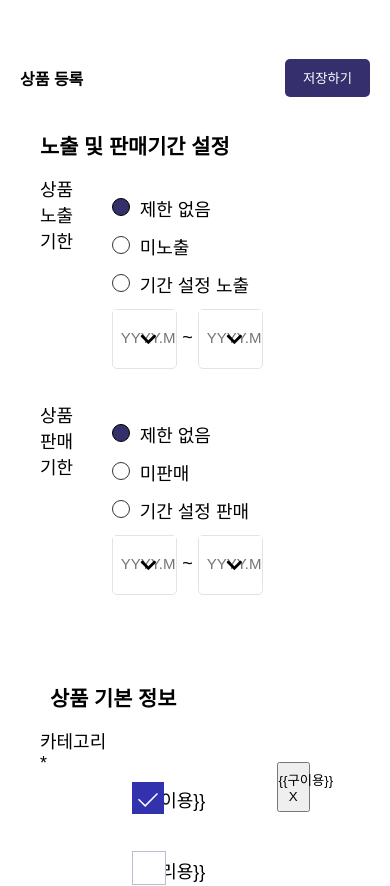
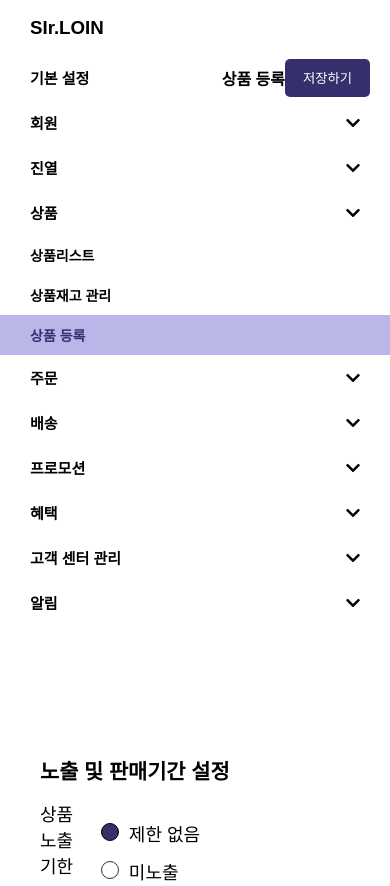
Before and after one commit to wantedPreOnboarding/19_02nd_slr_admin, a React (Create React App) app: page / in a window 390 px wide. Shown: the top 886 px of the page. Built offline with nearby package versions, Linux system fonts and the light colour scheme.

Commit message:
Add - 상품 등록, Nav 컴포넌트 분리, 논리적으로 마크업 순서 변경
- 상품 등록과 Nav의 경우 논리적인 마크업 순서상 form 밖으로 이동
- css fixed -> Grid 컴포넌트를 사용하여 레이아웃 분리

```diff
--- a/src/App.jsx
+++ b/src/App.jsx
@@ -8,10 +8,11 @@ import {
   BuyerRecommendImg,
   ExposePeriod,
   ProductDelivery,
+  ProductResistor,
   MileageEtc,
+  Nav,
 } from 'Components';
 
-import ProductRegister from 'Components/ProductRegister/ProductRegister';
 import styles from './App.module.css';
 
 const App = () => {
@@ -37,13 +38,18 @@ const App = () => {
   };
 
   return (
+    <Grid container>
+      <Grid className={styles.menu} item>
+        <Nav />
+      </Grid>
+      <Grid className={styles.gridContents} item size={10}>
         <main className={styles.main}>
+          <ProductResistor />
           <form
             onSubmit={e => {
               submitHandler(e);
             }}
           >
-        <ProductRegister> </ProductRegister>
             <Grid container center space={20}>
               <Grid item>
                 <ExposePeriod />
@@ -75,6 +81,8 @@ const App = () => {
             </Grid>
           </form>
         </main>
+      </Grid>
+    </Grid>
   );
 };
 
--- a/src/App.module.css
+++ b/src/App.module.css
@@ -1,5 +1,4 @@
-@value desktop from 'styles/theme.css';
-@value menuWidth: 213px;
+@value menuWidth, desktop from 'styles/theme.css';
 
 .main {
   max-width: desktop;
--- a/src/Components/ProductRegister/ProductRegister.jsx
+++ b/src/Components/Nav/Nav.jsx
@@ -1,5 +1,5 @@
 import React, { useState } from 'react';
-import styles from 'Components/ProductRegister/ProductRegister.module.css';
+import styles from 'Components/Nav/Nav.module.css';
 const ProductRegister = () => {
   const menuList = [
     '기본 설정',
@@ -19,8 +19,8 @@ const ProductRegister = () => {
     menu === '상품' && setOpenMenu(!openMenu);
   };
   return (
-    <div className={styles.template}>
-      <div className={styles.menubar}>
+    <section className={styles.template}>
+      <nav className={styles.menubar}>
         <div className={`${styles.menuBarInner} ${styles.top}`}>
           <h1>SIr.LOIN</h1>
         </div>
@@ -55,17 +55,8 @@ const ProductRegister = () => {
             </div>
           );
         })}
-      </div>
-      <div className={styles.menuhead}>
-        <div className={styles.headInner}></div>
-        <div className={styles.headInner}>
-          <span className={styles.saveProduct}>상품 등록</span>
-          <button className={styles.saveBtn} type="submit">
-            저장하기
-          </button>
-        </div>
-      </div>
-    </div>
+      </nav>
+    </section>
   );
 };
 
--- a/src/Components/ProductRegister/ProductRegister.module.css
+++ b/src/Components/Nav/Nav.module.css
@@ -1,26 +1,23 @@
-@value sirDPurple,sirLPurple, sirLGray,sirGray,sirRed from "styles/theme.css";
+@value desktop, sirDPurple,sirLPurple, sirLGray,sirGray,sirRed from "styles/theme.css";
 .template {
+  height: 100%;
+  top: 0;
+  left: 0;
   width: 100%;
-  height: 100%;
-  display: flex;
 }
 
 .menubar {
-  top: 0;
-  left: 0;
-  position: fixed;
-  z-index: 1px;
-  width: 200px;
   height: 100%;
   background: white;
   border-right: 2px solid sirGray;
 }
 
-@media screen and (max-width: 1200px) {
+@media screen and (max-width: desktop) {
   .menubar {
     display: none;
   }
 }
+
 .menuBarInner {
   height: 45px;
   box-sizing: border-box;
@@ -32,9 +29,11 @@
   cursor: pointer;
   transition: 0.4s;
 }
+
 .menuBarInner:hover {
   background: sirLPurPle;
 }
+
 .top {
   height: 55px;
 }
@@ -42,46 +41,16 @@
 .menuBarInner h1 {
   color: sirDPurple;
 }
+
 .menuBarInner span {
   font-size: 15px;
   font-weight: 700;
 }
+
 .menuBarInner span:hover {
   color: #352f6e;
 }
 
-.menuhead {
-  top: 0;
-  left: 200px;
-  position: fixed;
-  z-index: 1000;
-  right: 0;
-  height: 100px;
-  box-sizing: border-box;
-  background: white;
-  display: flex;
-  flex-direction: column;
-  z-index: 1000;
-  opacity: 1;
-}
-
-@media screen and (max-width: 1200px) {
-  .menuhead {
-    left: 0;
-  }
-}
-
-.headInner {
-  height: 55%;
-  display: flex;
-  justify-content: space-between;
-  align-items: center;
-  padding: 0px 20px;
-  border-bottom: 2px solid sirGray;
-}
-.headInner:last-child {
-  height: 45%;
-}
 .secondMenu {
   border-bottom: 2px solid sirGray;
   background: sirLGray;
@@ -103,16 +72,3 @@
   background: hsl(244, 50%, 81%);
   color: #352f6e;
 }
-
-.saveProduct {
-  font-weight: 700;
-}
-.saveBtn {
-  width: 85px;
-  height: 38px;
-  display: inline-block;
-  background: #352f6e;
-  border: none;
-  color: white;
-  border-radius: 5px;
-}
--- /dev/null
+++ b/src/Components/ProductResistor/ProductResistor.jsx
@@ -0,0 +1,18 @@
+import React from 'react';
+import styles from './ProductResistor.module.css';
+
+const ProductResistor = () => {
+  return (
+    <section className={styles.menuhead}>
+      <div className={styles.headInner}></div>
+      <div className={styles.headInner}>
+        <span className={styles.saveProduct}>상품 등록</span>
+        <button className={styles.saveBtn} type="submit">
+          저장하기
+        </button>
+      </div>
+    </section>
+  );
+};
+
+export default ProductResistor;
--- /dev/null
+++ b/src/Components/ProductResistor/ProductResistor.module.css
@@ -0,0 +1,46 @@
+@value desktop, menuWidth, sirGray from "styles/theme.css";
+
+.menuhead {
+  top: 0;
+  left: menuWidth;
+  position: fixed;
+  z-index: 1000;
+  right: 0;
+  height: 100px;
+  box-sizing: border-box;
+  background: white;
+  display: flex;
+  flex-direction: column;
+  opacity: 1;
+}
+
+@media screen and (max-width: desktop) {
+  .menuhead {
+    left: 0;
+  }
+}
+
+.headInner {
+  height: 55%;
+  display: flex;
+  justify-content: space-between;
+  align-items: center;
+  padding: 0px 20px;
+  border-bottom: 2px solid sirGray;
+}
+.headInner:last-child {
+  height: 45%;
+}
+
+.saveProduct {
+  font-weight: 700;
+}
+.saveBtn {
+  width: 85px;
+  height: 38px;
+  display: inline-block;
+  background: #352f6e;
+  border: none;
+  color: white;
+  border-radius: 5px;
+}
--- a/src/Components/index.js
+++ b/src/Components/index.js
@@ -1,4 +1,5 @@
 export { default as Grid } from './Grid/Grid';
+export { default as Nav } from './Nav/Nav';
 export { default as A11yInput } from './A11yInput/A11yInput';
 export { default as Table } from './Table/Table';
 export { default as TableHeader } from './Table/TableHeader';
@@ -16,3 +17,4 @@ export { default as ToggleBtn } from './ToggleBtn/ToggleBtn';
 export { default as MileageEtc } from './MileageEtc/MileageEtc';
 export { default as FormDatePicker } from './FormDatePicker/FormDatePicker';
 export { default as ProductIntroNotice } from './ProductIntroNotice/ProductIntroNotice';
+export { default as ProductResistor } from './ProductResistor/ProductResistor';
--- a/src/styles/theme.css
+++ b/src/styles/theme.css
@@ -16,7 +16,10 @@
 @value sirBorderRadiusM: 5px;
 
 /* break point */
-@value desktop: 1105px;
+@value desktop: 1200px;
 
 /* font */
 @value m: 20px;
+
+/* etc */
+@value menuWidth: 213px;
```
Lines whose indentation alone changed are shown as unchanged.
